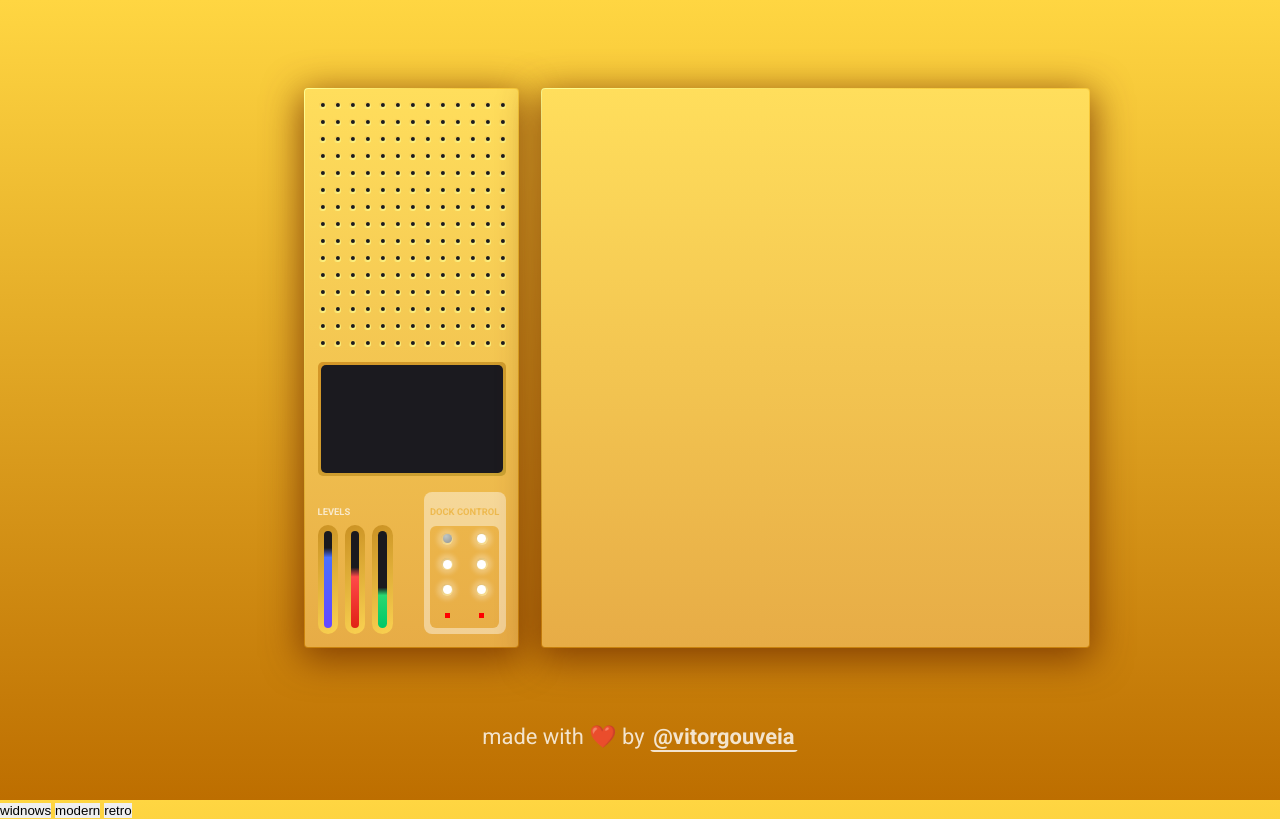
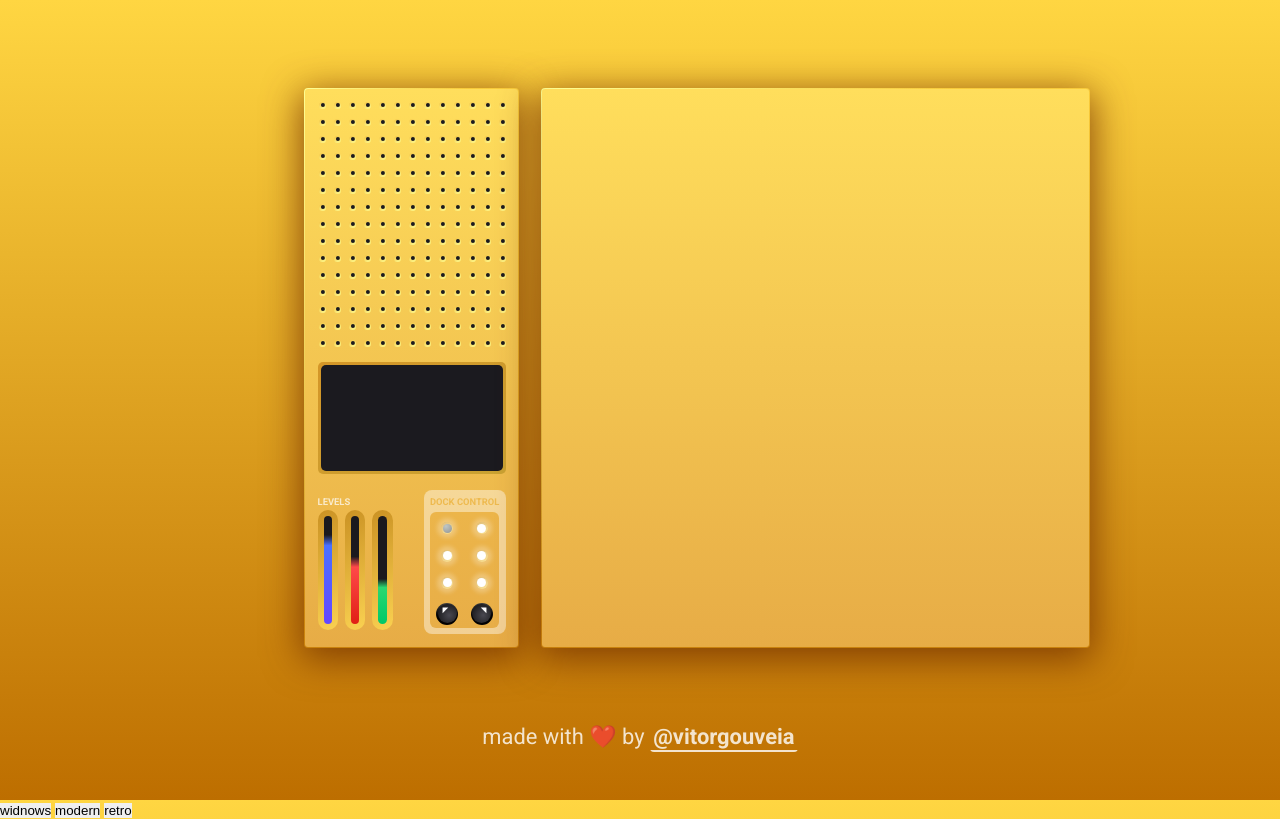
Before and after one commit to VitorGouveia/Rhythm, a website with bundled scripts: page index.html in a window 1280 px wide. Built offline with nearby package versions, Linux system fonts and the light colour scheme.

Commit message:
better way to renderDots + create dock buttons

```diff
--- a/index.html
+++ b/index.html
@@ -123,8 +123,9 @@
               <span class="light light-4"></span>
               <span class="light light-5"></span>
               <span class="light light-6"></span>
-              <button class="button-left"></button>
-              <button class="button-right"></button>
+
+              <button class="button button-left"></button>
+              <button class="button button-right"></button>
             </div>
           </div>
         </footer>
--- a/src/sass/components/players/_modern.scss
+++ b/src/sass/components/players/_modern.scss
@@ -28,9 +28,9 @@
     grid-template-columns: 100%;
     $base-row: 1fr;
     grid-template-rows:
-      $base-row
-      calc($base-row + ($base-row * 0.6))
-      calc($base-row + $base-row);
+      1fr
+      1.8fr
+      1.6fr;
 
     grid-template-areas:
       'dotted'
@@ -146,10 +146,12 @@
           "title"
           "lines"
         ;
-        grid-template-rows: 1fr 4fr;
+        grid-template-rows: auto 4fr;
         grid-template-columns: auto;
         place-items: center;
+
         padding-top: useClamp(8);
+        padding-bottom: useClamp(6);
 
         .title {
           width: 100%;
@@ -159,6 +161,7 @@
           justify-content: flex-start;
           align-items: center;
           position: relative;
+          margin-bottom: 0.2rem;
 
           h4 {
             color: var(--color-modern-gray-100);
@@ -216,7 +219,7 @@
         "title"
         "lights"
       ;
-      grid-template-rows: 1fr 4fr;
+      grid-template-rows: auto 4fr;
       grid-template-columns: auto;
       place-items: center;
       border-radius: 8px;
@@ -234,6 +237,7 @@
         justify-content: flex-start;
         align-items: center;
         position: relative;
+        margin-bottom: 0.2rem;
 
         h4 {
           color: var(--color-modern-yellow-270);
@@ -253,6 +257,7 @@
         opacity: 1;
         border-radius: 6px;
         background: linear-gradient(180deg, #ECB54A 0%, #E8AE47 100%);
+        padding: useClamp(4) 0;
 
         .light {
           $lightSize: 12px;
@@ -311,10 +316,58 @@
           }
         }
 
-        span, button {
-          width: 5px;
-          height: 5px;
-          background: red;
+        .button {
+          width: 22px;
+          height: 22px;
+
+          border-radius: 50%;
+          background: linear-gradient(180deg, #656565 -41.36%, #020101 58.64%);
+          margin-top: 0.4rem;
+
+          position: relative;
+
+          &::before {
+            content: "";
+
+            position: absolute;
+            inset: 0;
+            margin: auto;
+
+            width: calc(100% - 3px);
+            height: calc(100% - 3px);
+
+            border-radius: 50%;
+            background: radial-gradient(102.27% 102.27% at 59.09% 59.09%, #494850 0%, #000000 100%);
+          }
+
+          &::after {
+            content: "";
+
+            position: absolute;
+            top: 4px;
+
+            width: 0;
+            height: 0;
+
+            $triangleSize: 4px;
+            border-left: $triangleSize solid transparent;
+            border-right: $triangleSize solid transparent;
+            border-bottom: $triangleSize solid #fff;
+          }
+
+          &-left {
+            &::after {
+              left: 4px;
+              transform: rotate(-45deg);
+            }
+          }
+
+          &-right {
+            &::after {
+              right: 4px;
+              transform: rotate(45deg);
+            }
+          }
         }
       }
     }
--- a/src/typescript/index.ts
+++ b/src/typescript/index.ts
@@ -7,9 +7,14 @@ const players = {
   retro: document.querySelector('.retro-player') as HTMLElement,
 };
 
-const dottedGrid = document.querySelector('.dotted-grid');
+const dottedGrid = document.querySelector('.dotted-grid')!;
 
-const renderDots = (rows: number, cols: number) => {
+const renderDots = () => {
+  const { gridTemplateColumns } = window.getComputedStyle(dottedGrid);
+
+  const cols = gridTemplateColumns.split(' ').length;
+  const rows = cols + 2;
+
   const dotAmount = rows * cols;
 
   const allDots = document.querySelectorAll('.dot');
@@ -24,6 +29,7 @@ const renderDots = (rows: number, cols: number) => {
 
     dottedGrid?.appendChild(dot);
   }
+  /* JUST GET the computed style of grids and rows */
 };
 /**
  * TODO: listen to window size change
@@ -35,7 +41,7 @@ const render = () => {
   const width = window.innerWidth;
 
   if (window.matchMedia('(max-width: 481px)').matches) {
-    renderDots(8, 5);
+    renderDots();
   } else {
     const closest = useMedia({
       width,
@@ -43,21 +49,21 @@ const render = () => {
 
     switch (closest) {
       case 'smallMobile':
-        renderDots(5, 5);
+        renderDots();
         break;
       case 'smallTablet':
-        renderDots(13, 9);
+        renderDots();
         break;
 
       case 'smallLaptop':
-        renderDots(13, 9);
+        renderDots();
         break;
 
       case 'largeLaptop':
-        renderDots(13, 9);
+        renderDots();
         break;
       case 'ExtraLargeDesktop':
-        renderDots(13, 15);
+        renderDots(5);
         break;
     }
   }
```
Also changed, not shown: dist/css/index.css, dist/javascript/index.js.
